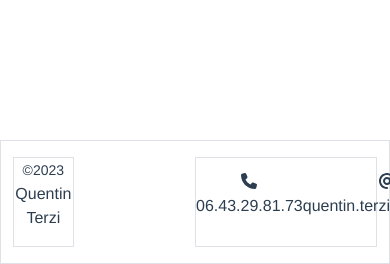
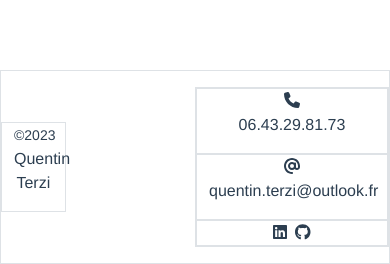
Before and after one commit to Faldass/cv_website, a Vue app: page / in a window 390 px wide. Shown: the part 580-844 px from the top of the page. Built offline with nearby package versions, Linux system fonts and the light colour scheme.

Commit message:
Amélioration de la responsivité

```diff
--- a/src/components/Footer.vue
+++ b/src/components/Footer.vue
@@ -1,22 +1,26 @@
 <template>
-    <footer class="container-fluid fixed-bottom border py-3 d-flex justify-content-between">
-        <section class="col-2 border">
+    <footer class="container-fluid fixed-bottom border py-3"> <!-- bleu -->
+        <div class="row justify-content-between"> <!-- vert -->
+            <section class="col-2 border align-self-center"> <!-- rouge -->
                 <p><small>&copy;2023 </small>Quentin Terzi</p>
             </section>
-        <section class="col-6 border d-flex justify-content-evenly align-items-center">
-            <article>
+            <section class="col-6 border"> <!-- Jaune -->
+                <div class="row">
+                    <article class="col border">
                         <fa :icon="['fas', 'phone']"></fa>
                         <p>06.43.29.81.73</p>
                     </article>
-            <article>
+                    <article class="col border">
                         <fa :icon="['fas', 'at']" />
                         <p >quentin.terzi@outlook.fr</p>
                     </article>
-            <article>
+                    <article class="col border align-self-center">
                         <fa :icon="['fab', 'linkedin']" class="me-2"/>
                         <fa :icon="['fab', 'github']" />
                     </article>
+                </div>
             </section>
+        </div>
     </footer>
 </template>
 
```
Lines whose indentation alone changed are shown as unchanged.
